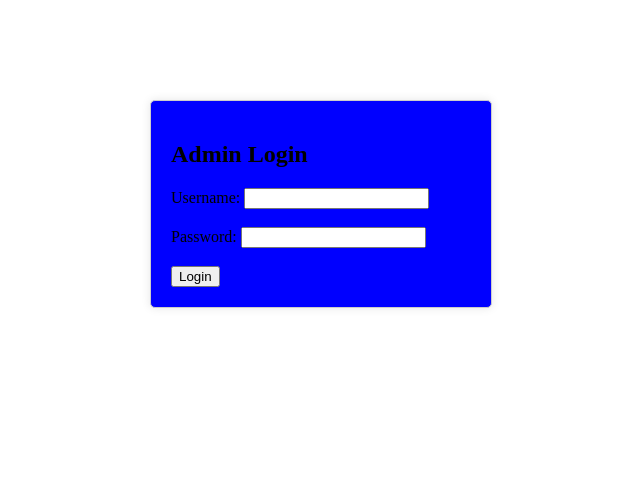
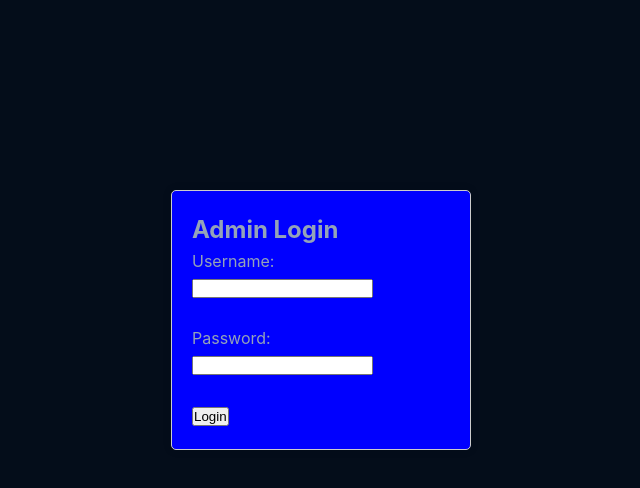
Before and after one commit to saicoder33/Code-catalyst, a website: page admin-login.html in a window 1280 px wide. Shown: the whole page, without its empty margins (319-959 px from the left). Drawn offline with nearby package versions, Linux system fonts and the light colour scheme; files that its build step writes are made by us from their sources.

Commit message:
admin portal

```diff
--- a/admin-login.html
+++ b/admin-login.html
@@ -5,7 +5,14 @@
     <meta name="viewport" content="width=device-width, initial-scale=1.0">
     <title>Admin login</title>
     <link rel="stylesheet" href="admin-login.css">
-    <linl rel="stylesheet" href="css/index.css">
+    <link rel="stylesheet" href="css/index.css">
+    <link rel = "stylesheet" href="https://cdnjs.cloudflare.com/ajax/libs/animate.css/4.1.1/animate.min.css"/>
+        <!-- Font Awesome for icons -->
+        <link rel="stylesheet" href="https://cdnjs.cloudflare.com/ajax/libs/font-awesome/6.0.0-beta3/css/all.min.css">
+        <!-- Google Fonts -->
+        <link rel="preconnect" href="https://fonts.googleapis.com">
+        <link rel="preconnect" href="https://fonts.gstatic.com" crossorigin>
+        <link href="https://fonts.googleapis.com/css2?family=Montserrat:wght@300;400;600;700;800;900&display=swap" rel="stylesheet">
 </head>
 <body>
     <div>
```
